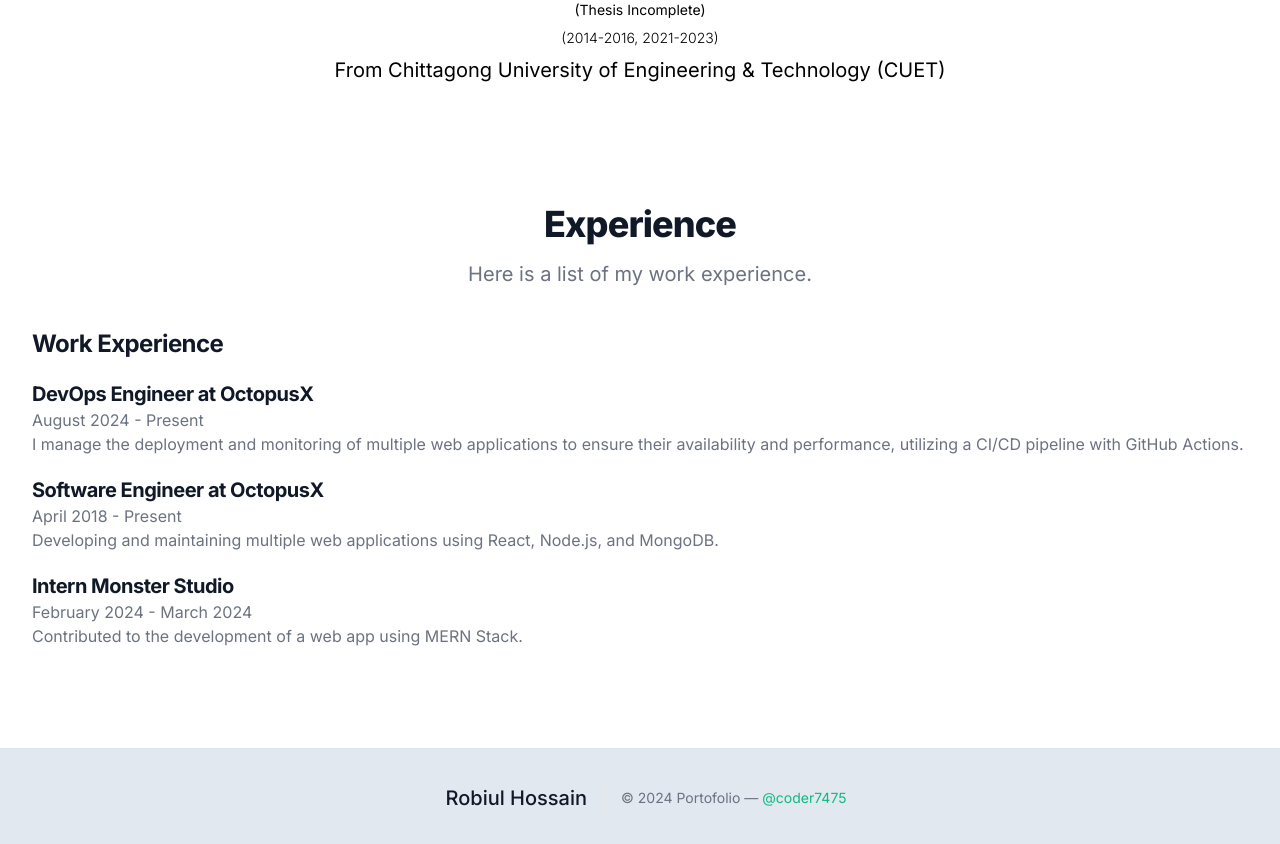
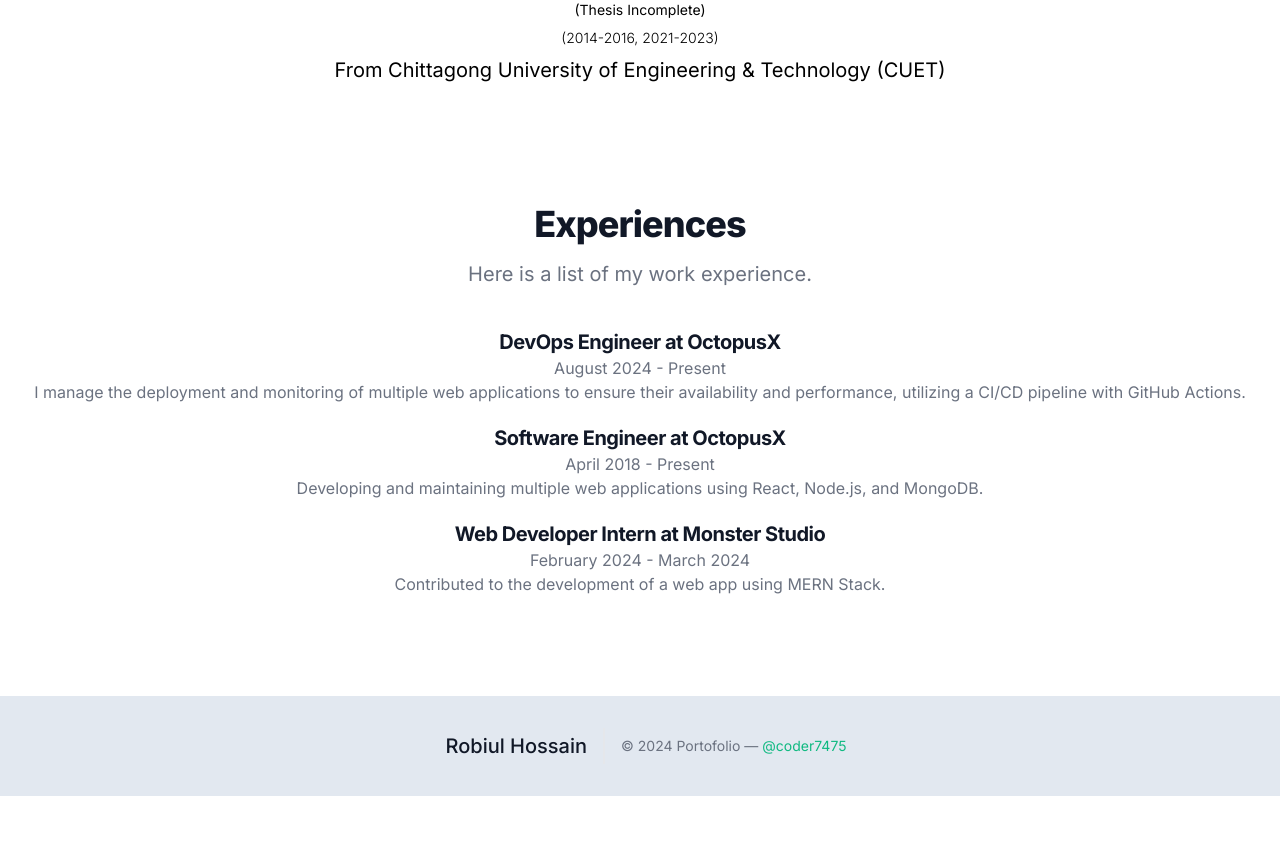
Before and after one commit to coder7475/robiul-hossain-portfolio, a Next.js app: page / in a window 1280 px wide. Shown: the part 4200-5044 px from the top of the page. After the commit the page ends 4996 px from the top, so only its background shows below. Built offline with nearby package versions, Linux system fonts and the light colour scheme.

Commit message:
feat: add experiences

```diff
--- a/src/components/ui/Experience.tsx
+++ b/src/components/ui/Experience.tsx
@@ -2,27 +2,24 @@ import React from "react";
 
 const Experience = () => {
   return (
-    <section id="experience" className="py-20">
+    <section id="experience" className="py-20 text-center">
       <div className="max-w-7xl mx-auto px-4 sm:px-6 lg:px-8">
         <div className="text-center">
           <h2 className="text-3xl font-extrabold tracking-tight text-gray-900 sm:text-4xl">
-            Experience
+            Experiences
           </h2>
-          <p className="mt-3 max-w-2xl mx-auto text-xl text-gray-500 sm:mt-4">
+          <p className="mt-3 max-w-2xl mx-auto text-xl text-gray-500 sm:mt-4 w-96 sm:w-full">
             Here is a list of my work experience.
           </p>
         </div>
         <div className="mt-10">
-          <h3 className="text-2xl font-bold tracking-tight text-gray-900">
-            Work Experience
-          </h3>
           <div className="mt-5">
             <div className="mb-5">
               <h4 className="text-xl font-bold tracking-tight text-gray-900">
                 DevOps Engineer at OctopusX
               </h4>
               <p className="text-gray-500">August 2024 - Present</p>
-              <p className="text-gray-500">
+              <p className="text-gray-500 mx-auto w-96 sm:w-full">
                 I manage the deployment and monitoring of multiple web
                 applications to ensure their availability and performance,
                 utilizing a CI/CD pipeline with GitHub Actions.
@@ -33,17 +30,17 @@ const Experience = () => {
                 Software Engineer at OctopusX
               </h4>
               <p className="text-gray-500">April 2018 - Present</p>
-              <p className="text-gray-500">
+              <p className="text-gray-500 w-96 sm:w-full">
                 Developing and maintaining multiple web applications using
                 React, Node.js, and MongoDB.
               </p>
             </div>
             <div className="mb-5">
               <h4 className="text-xl font-bold tracking-tight text-gray-900">
-                Intern Monster Studio
+                Web Developer Intern at Monster Studio
               </h4>
               <p className="text-gray-500">February 2024 - March 2024</p>
-              <p className="text-gray-500">
+              <p className="text-gray-500 w-96 sm:w-full">
                 Contributed to the development of a web app using MERN Stack.
               </p>
             </div>
```
